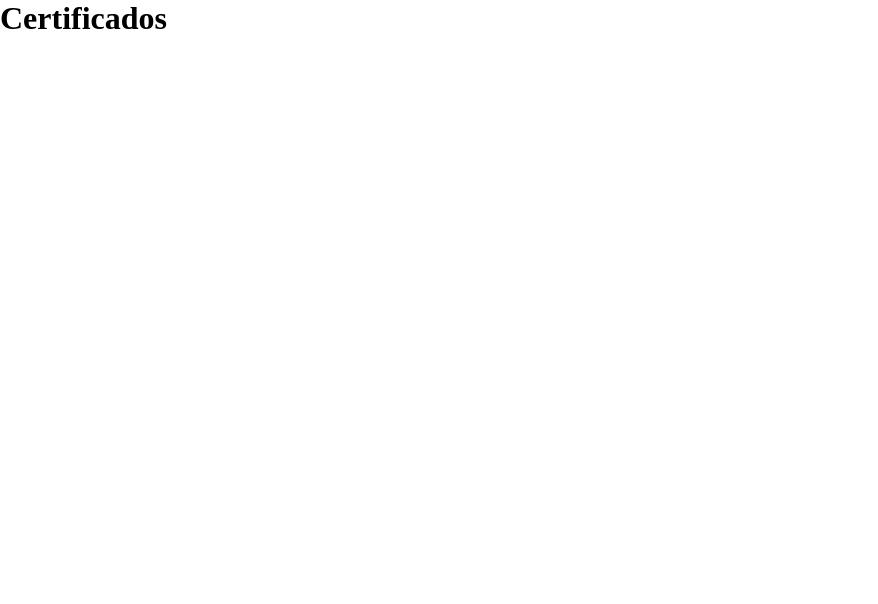
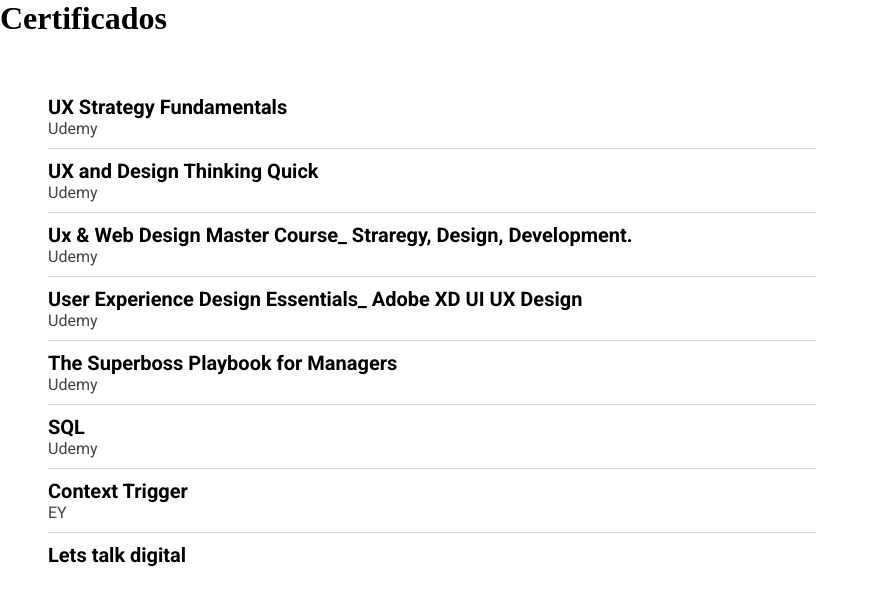
Before and after one commit to RafaelRF99/certificados, a React (Vite) app: page / in a window 1280 px wide. Shown: the top 604 px of the page, without its empty margins (0-878 px from the left). Built offline with nearby package versions, Linux system fonts and the light colour scheme.

Commit message:
feat: criado certificados

```diff
--- a/package.json
+++ b/package.json
@@ -11,7 +11,8 @@
   },
   "dependencies": {
     "react": "^18.2.0",
-    "react-dom": "^18.2.0"
+    "react-dom": "^18.2.0",
+    "react-icons": "^4.11.0"
   },
   "devDependencies": {
     "@types/react": "^18.2.15",
--- a/src/App.tsx
+++ b/src/App.tsx
@@ -1,9 +1,11 @@
 import './App.css'
+import Certificados from './components/Certificados'
 
 export default function App() {
     return (
         <div>
             <h1>Certificados</h1>
+            <Certificados />
         </div>
     )
 }
--- /dev/null
+++ b/src/components/Certificados/Certificados.module.css
@@ -0,0 +1,41 @@
+@import url('https://fonts.googleapis.com/css2?family=Roboto:wght@400;500;700&display=swap');
+
+.container {
+    max-width: 800px;
+    max-height: 500px;
+    overflow-y: scroll;
+
+    margin: 2rem;
+    padding: 1rem;
+
+    font-family: 'Roboto', sans-serif;
+    background-color: var(--back-secundario);
+    border: none;
+    box-shadow: 0px 0px 30px var(--shadow);
+}
+
+.area {
+    margin: 10px 0;
+    padding-bottom: 10px;
+    border-bottom: 1px solid rgba(164, 164, 164, 0.333);
+}
+
+.local {
+    display: flex;
+    justify-content: space-between;
+}
+
+.curso {
+    font-size: 20px;
+}
+
+.escola {
+    font-size: 16px;
+    color: #434343;
+}
+
+@media (max-width: 400px) {
+    .container {
+        margin: 2rem 1rem;
+    }
+}
--- /dev/null
+++ b/src/components/Certificados/certificados.json
@@ -0,0 +1,222 @@
+[
+    {
+        "curso": "UX Strategy Fundamentals",
+        "escola": "Udemy",
+        "star": false
+    },
+    {
+        "curso": "UX and Design Thinking Quick",
+        "escola": "Udemy",
+        "star": false
+    },
+    {
+        "curso": "Ux & Web Design Master Course_ Straregy, Design, Development.",
+        "escola": "Udemy",
+        "star": false
+    },
+    {
+        "curso": "User Experience Design Essentials_ Adobe XD UI UX Design",
+        "escola": "Udemy",
+        "star": false
+    },
+    {
+        "curso": "The Superboss Playbook for Managers",
+        "escola": "Udemy",
+        "star": false
+    },
+    {
+        "curso": "SQL",
+        "escola": "Udemy",
+        "star": false
+    },
+    {
+        "curso": "Context Trigger",
+        "escola": "EY",
+        "star": false
+    },
+    {
+        "curso": "Lets talk digital",
+        "escola": "EY",
+        "star": false
+    },
+    {
+        "curso": "Learn Figma_UI_UX Design Essential Training",
+        "escola": "Udemy",
+        "star": false
+    },
+    {
+        "curso": "Lean Leadership Skills, Lean Culture & Lean Management",
+        "escola": "Udemy",
+        "star": false
+    },
+    {
+        "curso": "Leading Agile Teams with Jira Software Cloud",
+        "escola": "Udemy",
+        "star": false
+    },
+    {
+        "curso": "Introdução ao Meraado de Qualidade de Software",
+        "escola": "DIO",
+        "star": false
+    },
+    {
+        "curso": "Introdução ao Desenvolvimento Moderno de Software",
+        "escola": "DIO",
+        "star": false
+    },
+    {
+        "curso": "Introdução a programação",
+        "escola": "The University of Edinburgh",
+        "star": false
+    },
+    {
+        "curso": "Innovation Master Class",
+        "escola": "Udemy",
+        "star": false
+    },
+    {
+        "curso": "Indepencia Financeira",
+        "escola": "EY",
+        "star": false
+    },
+    {
+        "curso": "GitHub",
+        "escola": "Udemy",
+        "star": false
+    },
+    {
+        "curso": "ey-innovation-design-thinking-bronze-learning-2023.png",
+        "escola": "EY",
+        "star": false
+    },
+    {
+        "curso": "ey-innovation-design-thinking-bronze-2023.png",
+        "escola": "EY",
+        "star": false
+    },
+    {
+        "curso": "ey-innovation-agile-bronze-learning-2023.png",
+        "escola": "EY",
+        "star": false
+    },
+    {
+        "curso": "ey-innovation-agile-bronze-2023.png",
+        "escola": "EY",
+        "star": false
+    },
+    {
+        "curso": "ey-better-us-teaming-bronze-learning-2023.png",
+        "escola": "EY",
+        "star": false
+    },
+    {
+        "curso": "Docker",
+        "escola": "Udemy",
+        "star": false
+    },
+    {
+        "curso": "DevOps",
+        "escola": "Udemy",
+        "star": false
+    },
+    {
+        "curso": "Design Thinking",
+        "escola": "Udemy",
+        "star": false
+    },
+    {
+        "curso": "Design Thinking TC",
+        "escola": "EY",
+        "star": false
+    },
+    {
+        "curso": "Design Thinking bronze learning.png",
+        "escola": "EY",
+        "star": false
+    },
+    {
+        "curso": "Creativity, Design Thinking, and Innovation for Business",
+        "escola": "Udemy",
+        "star": false
+    },
+    {
+        "curso": "Conflito de interesse",
+        "escola": "EY",
+        "star": false
+    },
+    {
+        "curso": "Confidencialidade",
+        "escola": "EY",
+        "star": false
+    },
+    {
+        "curso": "Conduct business strategy analysis",
+        "escola": "Udemy",
+        "star": false
+    },
+    {
+        "curso": "Comunication",
+        "escola": "Udemy",
+        "star": false
+    },
+    {
+        "curso": "Código de Conduta",
+        "escola": "EY",
+        "star": false
+    },
+    {
+        "curso": "Business Presentations",
+        "escola": "EY",
+        "star": false
+    },
+    {
+        "curso": "Business Analyst_ Software Testing Processes & Techniques",
+        "escola": "Udemy",
+        "star": false
+    },
+    {
+        "curso": "Business Analysis Fundamentals",
+        "escola": "Udemy",
+        "star": false
+    },
+    {
+        "curso": "Building High-Performing Teams",
+        "escola": "Penn University of Pennsylvania",
+        "star": false
+    },
+    {
+        "curso": "Agile Samurai Bootcamp",
+        "escola": "EY",
+        "star": false
+    },
+    {
+        "curso": "Agile Project Management in 30 minutes",
+        "escola": "EY",
+        "star": false
+    },
+    {
+        "curso": "Agile Fundamentals_ Including Scrum & Kanban",
+        "escola": "EY",
+        "star": false
+    },
+    {
+        "curso": "Agile Crash Course",
+        "escola": "EY",
+        "star": false
+    },
+    {
+        "curso": "Agile Business Analysis",
+        "escola": "EY",
+        "star": false
+    },
+    {
+        "curso": "Agile Business Analysis_Getting Lean Requirements",
+        "escola": "EY",
+        "star": false
+    },
+    {
+        "curso": "Agile bronze learning",
+        "escola": "EY",
+        "star": false
+    }
+]
--- /dev/null
+++ b/src/components/Certificados/index.tsx
@@ -0,0 +1,25 @@
+import styles from './Certificados.module.css'
+
+import certificados from './certificados.json'
+
+import { AiFillStar } from 'react-icons/ai'
+
+export default function Certificados() {
+    function render() {
+        return certificados.map((curso, i) => {
+            return (
+                <div className={styles.area} key={i}>
+                    <h2 className={styles.curso}>{curso.curso}</h2>
+                    <div className={styles.local}>
+                        <span className={styles.escola}>{curso.escola}</span>
+                        <span>
+                            {curso.star ? <AiFillStar size={20} /> : ''}
+                        </span>
+                    </div>
+                </div>
+            )
+        })
+    }
+
+    return <div className={styles.container}>{render()}</div>
+}
```
Also changed, not shown: 1 other file (tests, documents, lock files or other folders).
